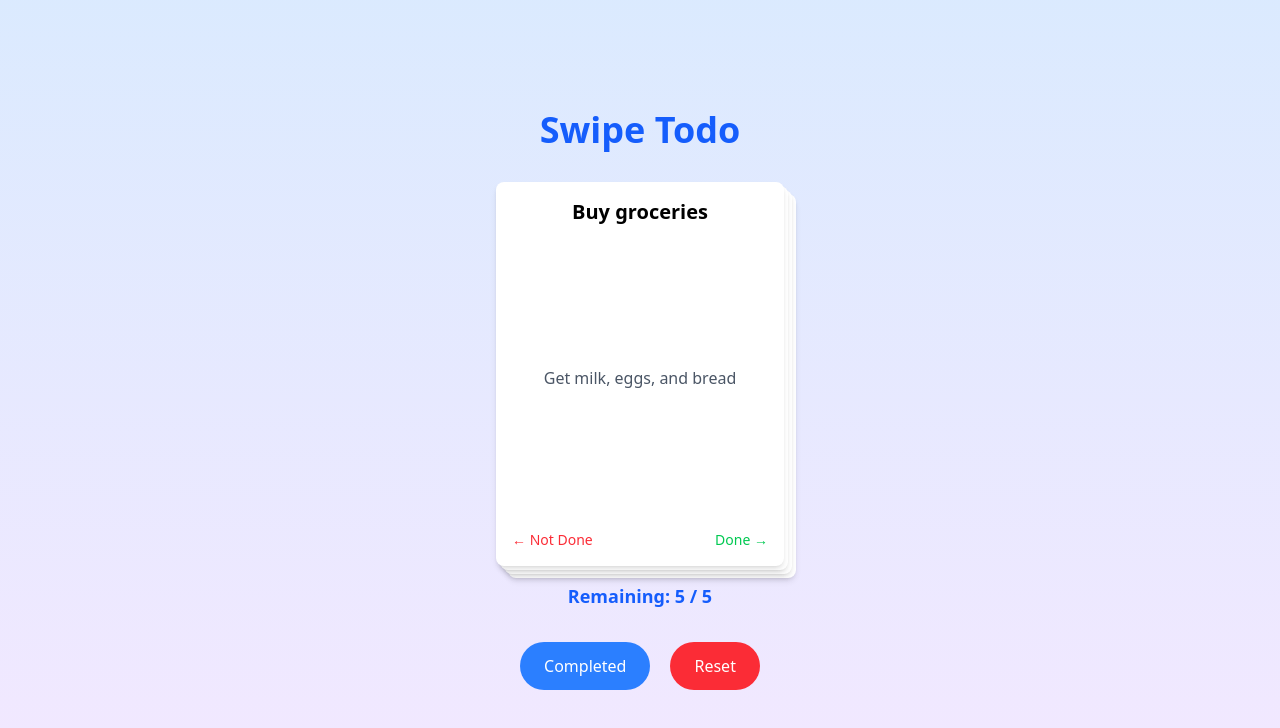
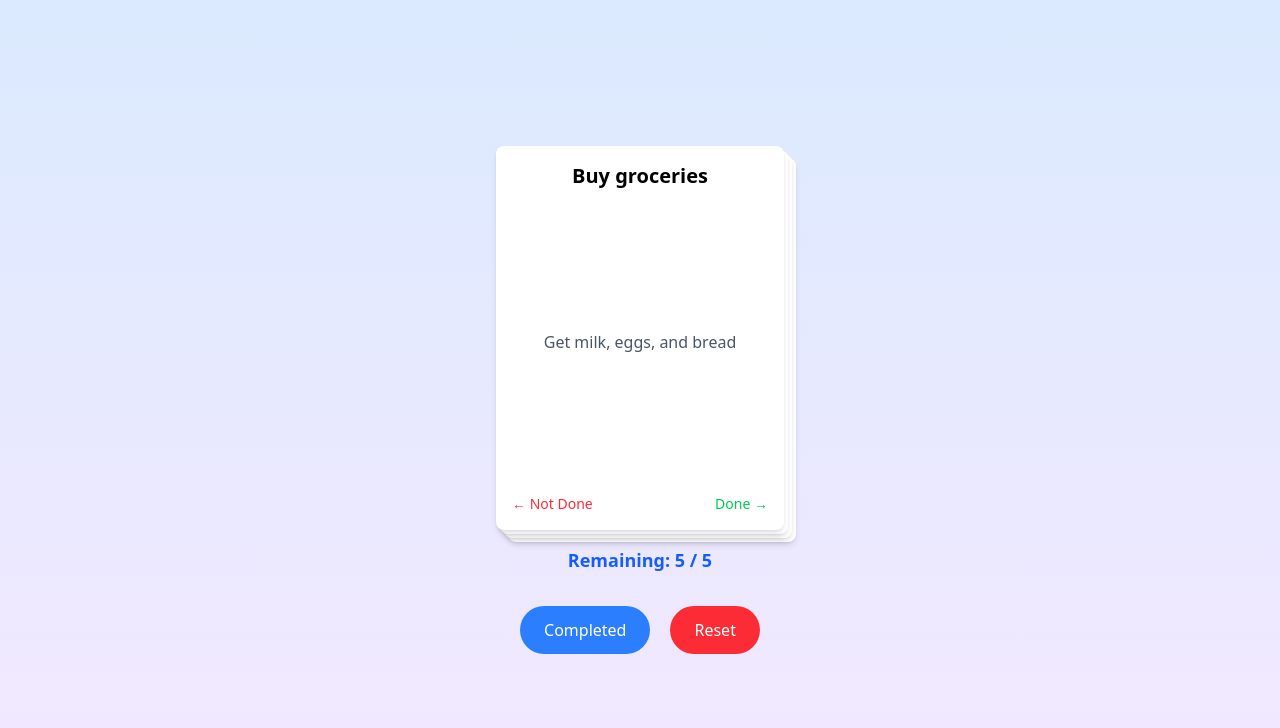
Before and after one commit to benborla/swipe-todo, a React (Vite) app: page / in a window 1280 px wide. Shown: the top 728 px of the page. Built offline with nearby package versions, Linux system fonts and the light colour scheme.

Commit message:
removed header temp

```diff
--- a/src/components/SwipeTodo/index.tsx
+++ b/src/components/SwipeTodo/index.tsx
@@ -49,7 +49,6 @@ export const SwipeTodo = () => {
 
   return (
     <div className="flex flex-col items-center justify-center min-h-screen bg-gradient-to-b from-blue-100 to-purple-100">
-      <h1 className="text-4xl font-bold mb-8 text-blue-600">Swipe Todo</h1>
       {!showCompleted && (
         <>
           <div className="relative w-72 h-96">
```
